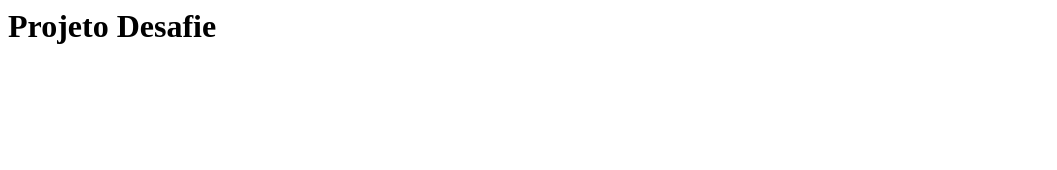
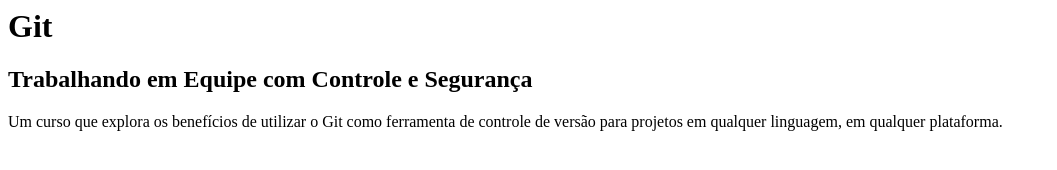
Before and after one commit to desafie/curso-git, a plain HTML site: page index.html in a window 1280 px wide. Shown: the whole page, without its empty margins (0-1057 px from the left). Drawn offline with Linux system fonts and the light colour scheme.

Commit message:
Novas mudanças

```diff
--- a/index.html
+++ b/index.html
@@ -2,6 +2,9 @@
     <head>
     </head>
     <body>
-        <h1>Projeto Desafie</h1>
+        <h1>Git</h1>
+        <h2>Trabalhando em Equipe com Controle e Segurança</h2>
+
+        <p>Um curso que explora os benefícios de utilizar o Git como ferramenta de controle de versão para projetos em qualquer linguagem, em qualquer plataforma.</p>
     </body>
 </html>
```
Also changed, not shown: p/index.html (+1 -0 lines), 2 other files.
